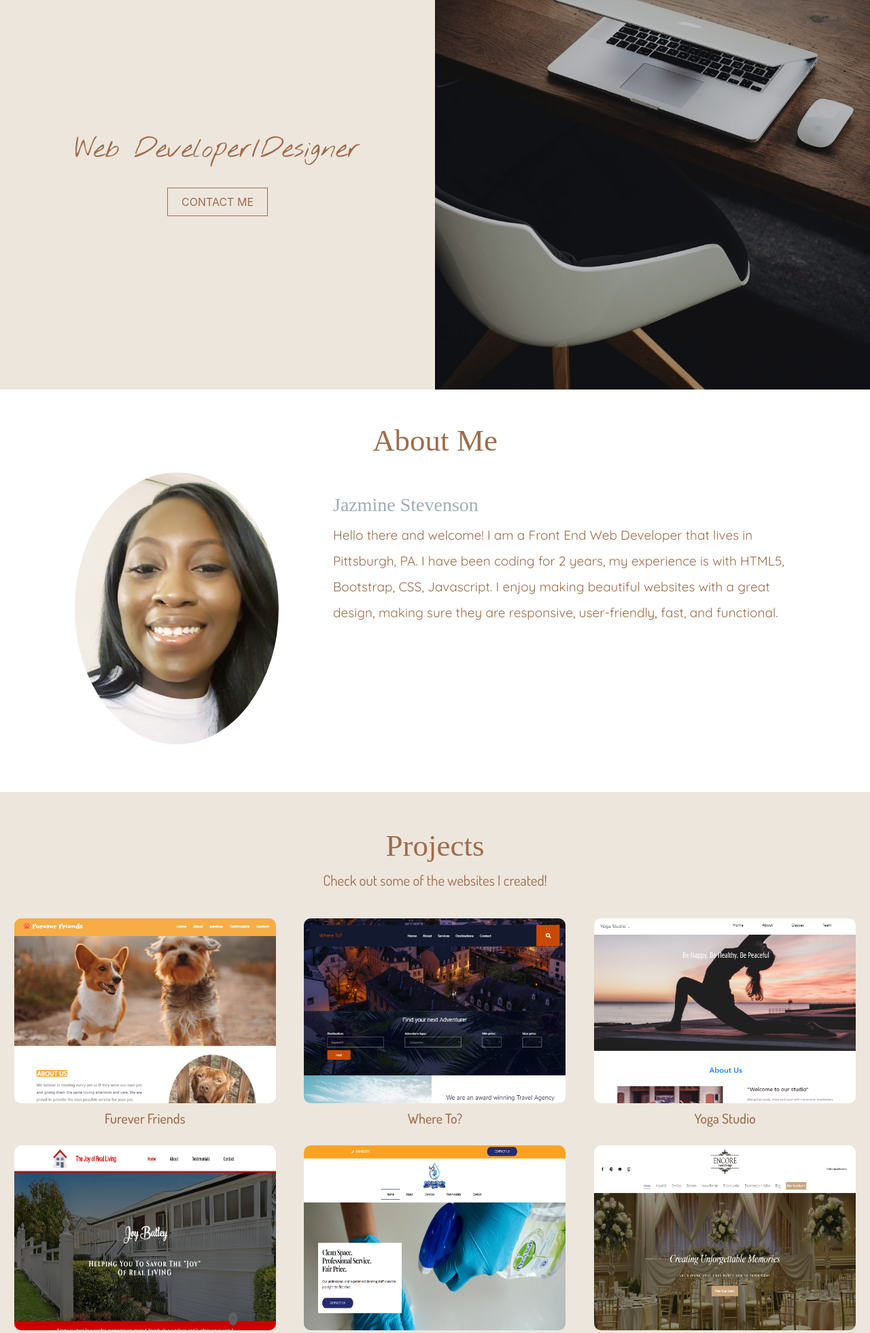
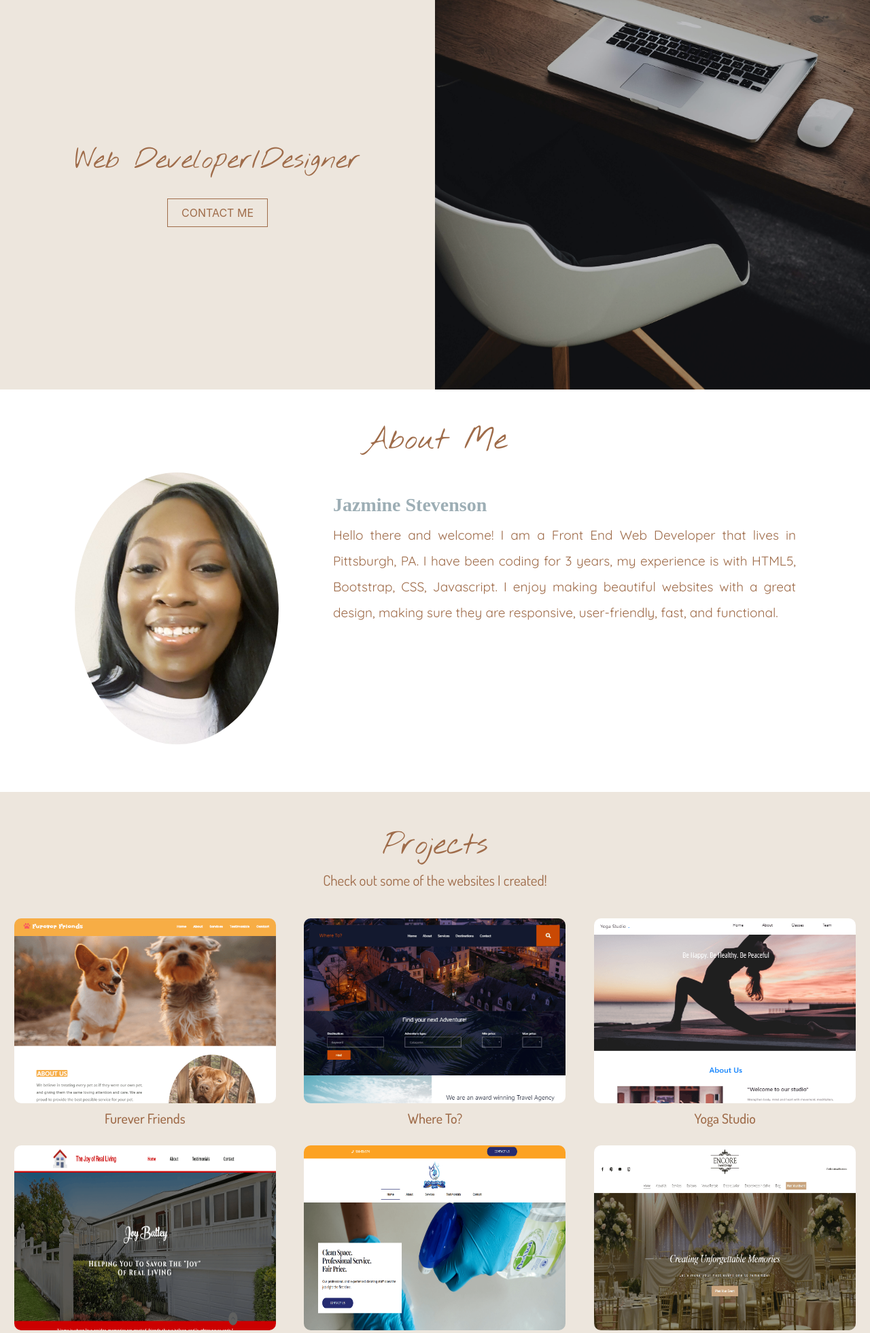
Before and after one commit to JazzSteve/My-Site, a PHP site: page / in a window 1280 px wide. Shown: the part 67-2028 px from the top of the page at 68% size. Run offline with PHP 8.4, Linux system fonts and the light colour scheme; some libraries are stand-ins or nearby versions; some web fonts are replaced.

Commit message:
updated font/margin

```diff
--- a/index.html
+++ b/index.html
@@ -83,7 +83,7 @@
                 </div>
                 <div class="col-sm-12 col-md-8 pt-3 about-content">
                     <h3 class="pr-sm-20">Jazmine Stevenson</h3>
-                    <p class="aboutp1 pr-4">Hello there and welcome! I am a Front End Web Developer that lives in Pittsburgh, PA. I have been coding for 2 years, my experience is with HTML5, Bootstrap, CSS, Javascript. I enjoy making beautiful websites with a great design, making sure they are responsive, user-friendly, fast, and functional.
+                    <p class="aboutp1 pr-4">Hello there and welcome! I am a Front End Web Developer that lives in Pittsburgh, PA. I have been coding for 3 years, my experience is with HTML5, Bootstrap, CSS, Javascript. I enjoy making beautiful websites with a great design, making sure they are responsive, user-friendly, fast, and functional.
                     </p>
                 </div>
             </div>
--- a/mysite.css
+++ b/mysite.css
@@ -88,6 +88,7 @@ button:focus {
     position: absolute;
     color: #9f6c4a;
     width: 100%;
+    margin-top: 2rem;
 }
 
 .hero-text h1 {
@@ -128,7 +129,7 @@ button:focus {
 }
 
 h2 {
-    font-family: belotta;
+    font-family: 'Nothing You Could Do', cursive;
     color: #9f6c4a;
     font-size: 45px;
 }
@@ -140,7 +141,7 @@ h2 {
 
 .about-content h3 {
     font-family: belotta;
-    font-weight: lighter;
+    font-weight: 600;
     color: #9daeb5;
 }
 
@@ -150,6 +151,7 @@ h2 {
     font-weight: 300;
     font-family: 'Quicksand', sans-serif;
     color: #9f6c4a;
+    text-align: justify;
 }
 
 
@@ -357,6 +359,7 @@ h2 {
         display: flex;
         align-items: center;
         margin-bottom: 20px;
+        margin-top: 1.5rem;
     }
 
     .site-footer {
```
